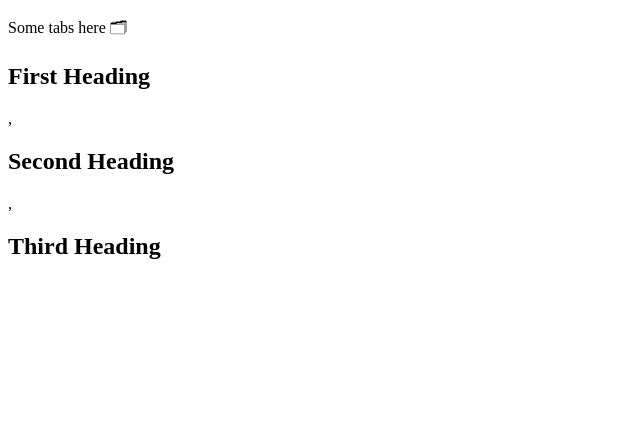
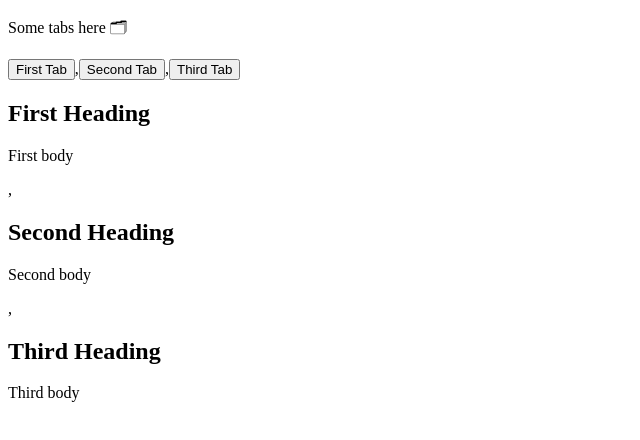
Before and after one commit to iambexnewton/em_challenge, a plain HTML site: page index.html in a window 1280 px wide. Shown: the whole page, without its empty margins (0-640 px from the left). Drawn offline with Linux system fonts and the light colour scheme.

Commit message:
em/tabs and panels rendering data no styling no functionality

```diff
--- a/index.html
+++ b/index.html
@@ -7,10 +7,9 @@
     <title>Tab Challenge</title>
     <link rel="stylesheet" href="style.css" />
     <script type="module">
-     	import { tabsData, renderData } from "./tabs.js";
+     	import { tabsData, renderTabs } from "./tabs.js";
      	document.addEventListener("DOMContentLoaded", () => {
     	console.log("DOM is fully loaded");
-        renderData(tabsData);
       });
     </script>
   </head>
--- a/tabs.js
+++ b/tabs.js
@@ -1,4 +1,3 @@
-
 export const tabsData = [
   {
     id: 1,
@@ -26,13 +25,43 @@ export const tabsData = [
   },
 ];
 
-  export function renderData(){
-    const appContainer = document.querySelector("#app")
-    const renderData = tabsData.map((tab, index) =>
-      `<div id=${index}>
+//   export function renderData(){
+//     const appContainer = document.querySelector("#app")
+//     const renderData = tabsData.map((tab, index) =>
+//       `<div id=${index}>
+//        <h2>${tab.content.heading}</h2>
+//        </div>`
+//    )
+//     console.log(renderData)
+//     appContainer.innerHTML = `<div> ${renderData}</div>`
+//   }
+
+export function renderTabs() {
+  const tabButtons = tabsData.map(
+    (tab) =>
+      `<button
+        role='tab'
+     >${tab.title}</button>`
+  );
+
+  const tabPanels = tabsData.map(
+    (tab) =>
+      `<div
+     role='tabpanel'
+     >
      <h2>${tab.content.heading}</h2>
-       </div>`
-   )
-    console.log(renderData)
-    appContainer.innerHTML = `<div> ${renderData}</div>`
+     <p>${tab.content.body}</p></div>`
+  );
+
+  return `
+<div class="container">
+  <div class="tabs" role="tablist">
+    ${tabButtons}
+  </div>
+  <div class="panels">
+    ${tabPanels}
+  </div>
+</div>
+`;
 }
+document.querySelector('#app').innerHTML = renderTabs(tabsData);
```
Lines whose indentation alone changed are shown as unchanged.
